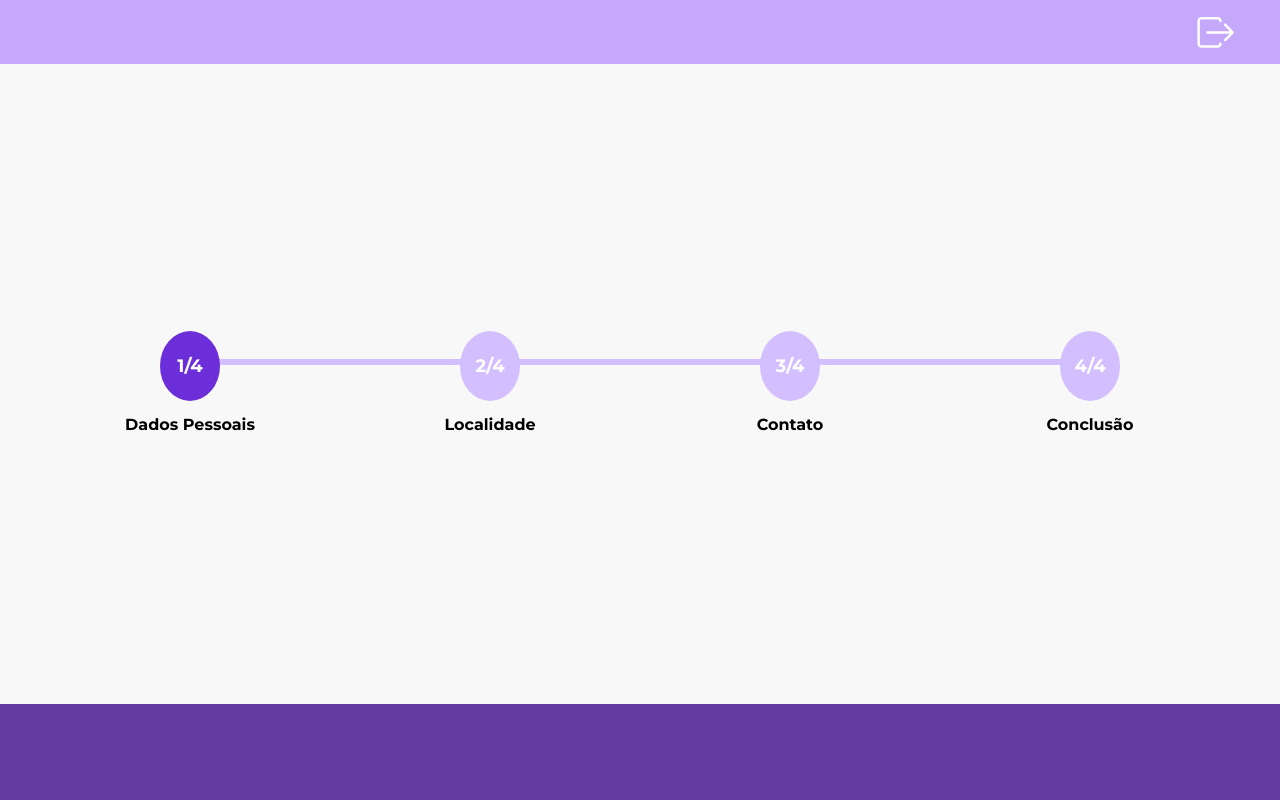
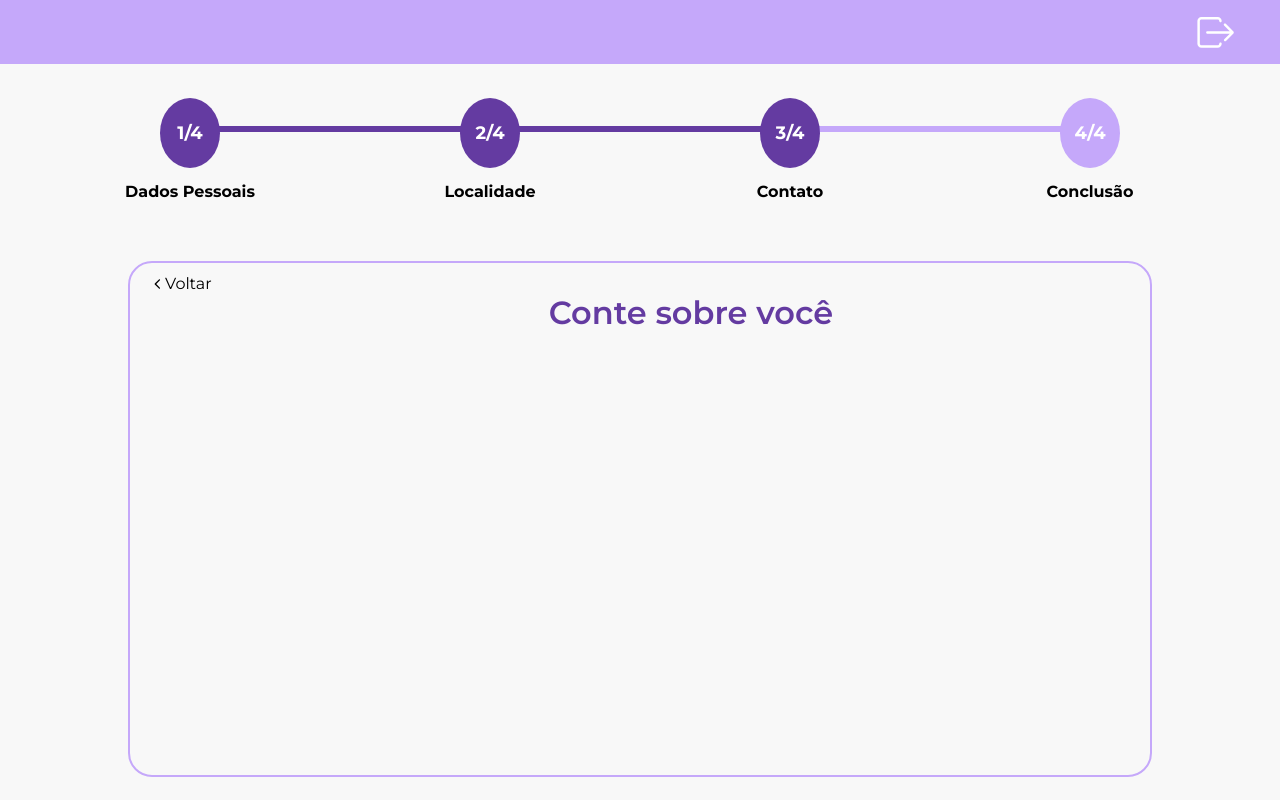
Before and after one commit to CodeSensor-PI/web-psi-rizerio, a React (Vite) app: page /forms in a window 1280 px wide. Built offline with nearby package versions, Linux system fonts and the light colour scheme.

Commit message:
:sparkles: feature: Fazendo main component

```diff
--- /dev/null
+++ b/src/components/main/MainComponent.jsx
@@ -0,0 +1,17 @@
+import styles from './main.module.css';
+import { IoIosArrowBack } from "react-icons/io";
+import Titulo from '../titulo/TituloComponent';
+
+const MainComponent = () => {
+    return (
+        <section className={styles.main_component}>
+            <button className={styles.seta_voltar}>
+                <IoIosArrowBack/> Voltar
+            </button>
+            <Titulo titulo="Conte sobre você"/>
+
+        </section>
+    );
+};
+
+export default MainComponent;
--- /dev/null
+++ b/src/components/main/main.module.css
@@ -0,0 +1,26 @@
+@import 'tailwindcss';
+
+.main_component {
+    display: flex;
+    justify-content: start;
+    width: 80%;
+    height: 70%;
+    border: var(--LightPurplePsi) solid 2px;
+    border-radius: 24px;
+}
+
+.seta_voltar {
+    display: flex;
+    justify-content: start;
+    align-items: center;
+    flex-direction: row;
+    padding: 2%;
+    width: 10%;
+    height: 5%;
+    transition: 0.3s ease-in-out;
+}
+
+.seta_voltar:hover {
+    cursor: pointer;
+    color: var(--LightPurplePsi);
+}
--- a/src/components/steps/step.module.css
+++ b/src/components/steps/step.module.css
@@ -8,6 +8,7 @@
     padding: 0 40px;
     position: relative;
     width: 100%;
+    height: 1%;
     max-width: 100%;
     box-sizing: border-box;
 }
@@ -27,16 +28,16 @@
     left: -50%;
     width: 100%;
     height: 6px;
-    background-color: #d3bfff;
+    background-color: var(--LightPurplePsi);
     z-index: 0;
 }
 
 .line_completed {
-    background-color: #6c2ed9;
+    background-color: var(--PurplePsi);
 }
 
 .circle {
-    background-color: #d3bfff;
+    background-color: var(--LightPurplePsi);
     color: white;
     width: 20%;
     height: 70px;
@@ -47,14 +48,15 @@
     font-size: 18px;
     font-weight: bold;
     z-index: 1;
+    transition: 0.3s ease-in-out;
 }
 
 .active {
-    background-color: #6c2ed9;
+    background-color: var(--PurplePsi);
 }
 
 .completed {
-    background-color: #6c2ed9;
+    background-color: var(--PurplePsi);
 }
 
 .label {
--- a/src/pages/sessao/formularioCadastro/step1/DadosPessoais.jsx
+++ b/src/pages/sessao/formularioCadastro/step1/DadosPessoais.jsx
@@ -1,5 +1,6 @@
 import HeaderDash from '../../../../components/headerDash/HeaderDashComponent'
 import StepComponent from '../../../../components/steps/StepComponent'
+import MainComponent from '../../../../components/main/MainComponent'
 import styles from '../step1/dadosPessoais.module.css'
 
 const DadosPessoais = () => {
@@ -7,7 +8,8 @@ const DadosPessoais = () => {
         <>
             <HeaderDash showSettingsIcon={false} />
             <section className={styles.dados_pessoais}>
-                <StepComponent stepAtual={1} />
+                <StepComponent stepAtual={3} />
+                <MainComponent />
             </section>
         </>
     )
--- a/src/pages/sessao/formularioCadastro/step1/dadosPessoais.module.css
+++ b/src/pages/sessao/formularioCadastro/step1/dadosPessoais.module.css
@@ -6,6 +6,6 @@
     align-items: center;
     flex-direction: column;
     width: 100%;
-    height: 80vh;
+    height: 92vh;
     background-color: var(--TrueWhitePsi);
 }
```
